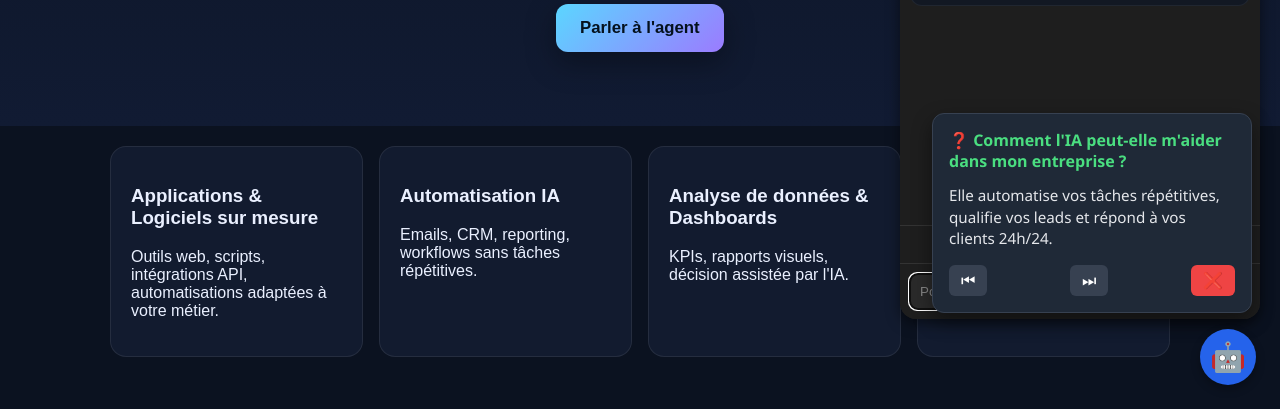
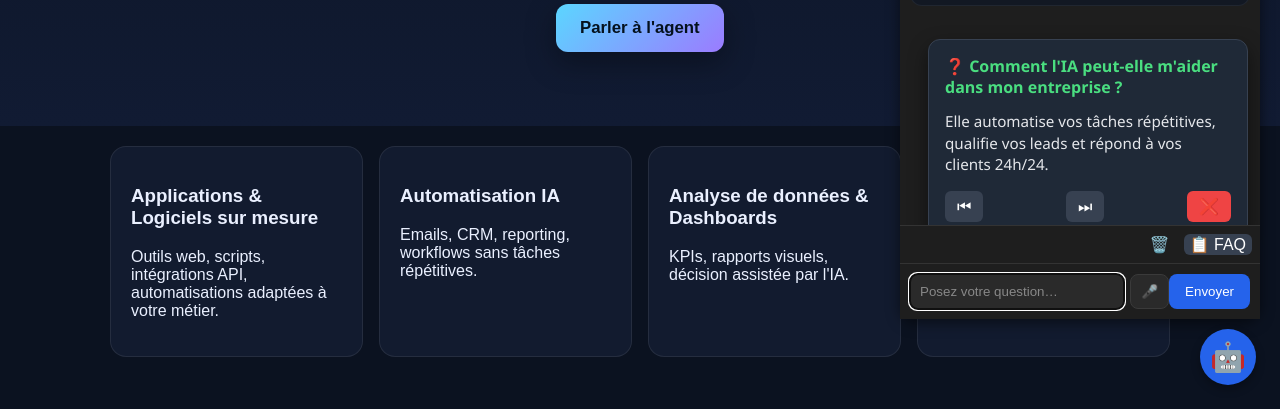
Before and after one commit to DiSell/Proactifsysteme, a website: page public/index.html in a window 1280 px wide. Both pictures are taken after a click on the button "❓ FAQ". Shown: the part 391-800 px from the top of the page. Drawn offline with Linux system fonts and the light colour scheme; no server answers.

Commit message:
Mise à jour landing page + chatbot FAQ

```diff
--- a/public/chatbot.css
+++ b/public/chatbot.css
@@ -537,3 +537,18 @@
         transform: translateX(-500%);
     }
 }
+
+/* FIX Edge : empêche la découpe des boutons du chatbot */
+#agent-panel {
+    overflow: visible !important;
+}
+
+#agent-toolbar {
+    position: relative;
+    z-index: 99999 !important;
+}
+
+#agent-form {
+    position: relative;
+    z-index: 99999 !important;
+}
--- a/public/index.html
+++ b/public/index.html
@@ -139,7 +139,16 @@
       </div>
 
       <div id="agent-log"></div>
+      <!-- FAQ POPUP -->
+      <div id="faq-box" class="faq-box" style="display:none;">
+        <div id="faq-content" class="faq-content"></div>
 
+        <div class="faq-nav">
+          <button id="faq-prev" class="faq-btn">⏮</button>
+          <button id="faq-next" class="faq-btn">⏭</button>
+          <button id="faq-close" class="faq-btn-close">❌</button>
+        </div>
+      </div>
       <div id="agent-toolbar">
         <button id="agent-clear">🗑️</button>
         <button id="faq-open">📋 FAQ</button>
@@ -152,16 +161,7 @@
       </form>
     </div>
 
-    <!-- FAQ POPUP -->
-    <div id="faq-box" class="faq-box" style="display:none;">
-      <div id="faq-content" class="faq-content"></div>
 
-      <div class="faq-nav">
-        <button id="faq-prev" class="faq-btn">⏮</button>
-        <button id="faq-next" class="faq-btn">⏭</button>
-        <button id="faq-close" class="faq-btn-close">❌</button>
-      </div>
-    </div>
 
   </div>
 
```
